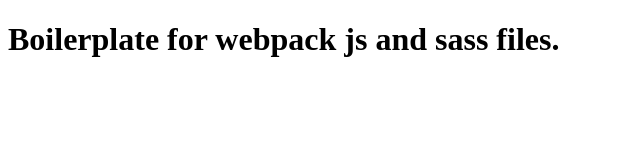
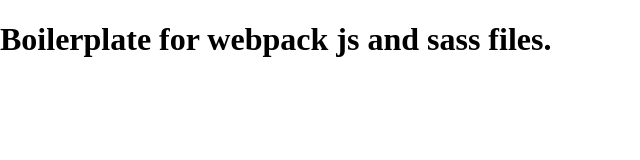
Before and after one commit to AbhayPai/webpack-js-sass-starter, a plain HTML site: page index.html in a window 1280 px wide. Shown: the whole page, without its empty margins (0-640 px from the left). Drawn offline with Linux system fonts and the light colour scheme.

Commit message:
Update index.html

```diff
--- a/index.html
+++ b/index.html
@@ -32,6 +32,7 @@
       return document.body.innerText = "";
     }
   </script>
+  <link rel="stylesheet" type="text/css" href="./web/public/css/index.css" onerror="displayError();">
 </head>
 <body>
   <h1>Boilerplate for webpack js and sass files.</h1>
```
